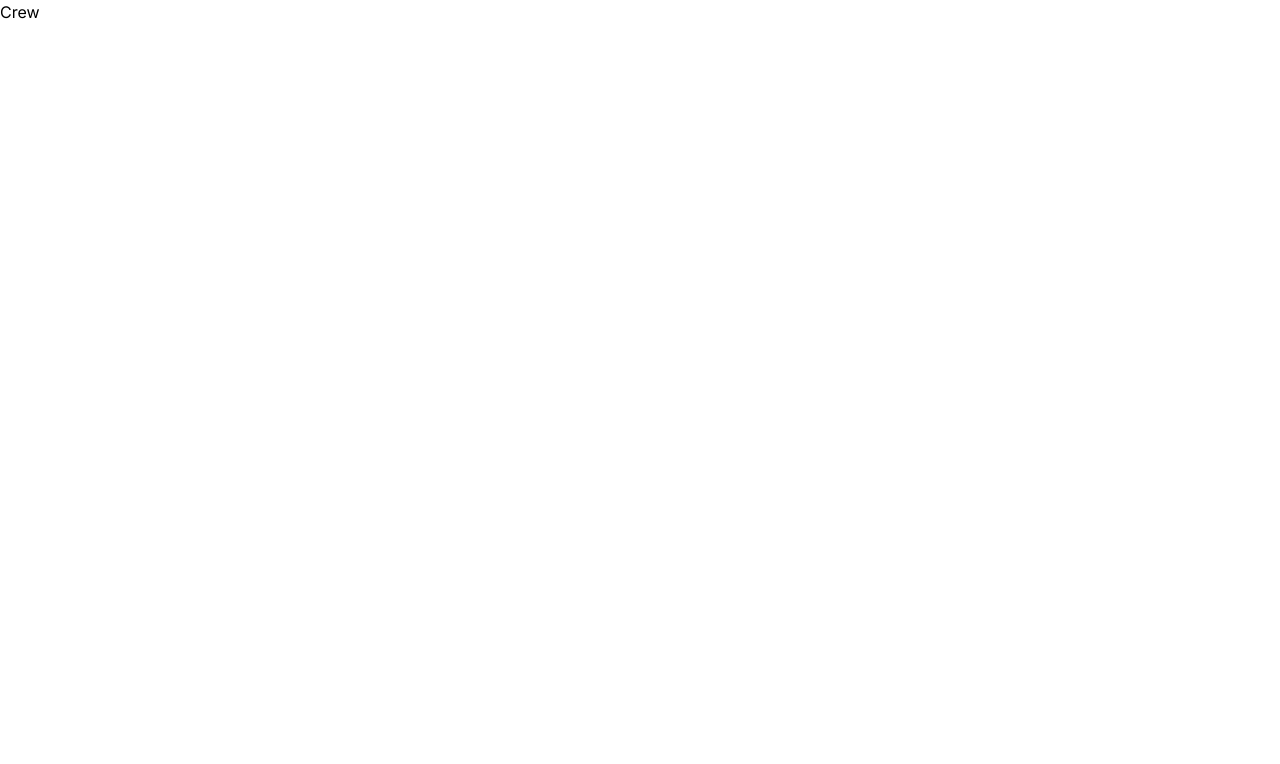
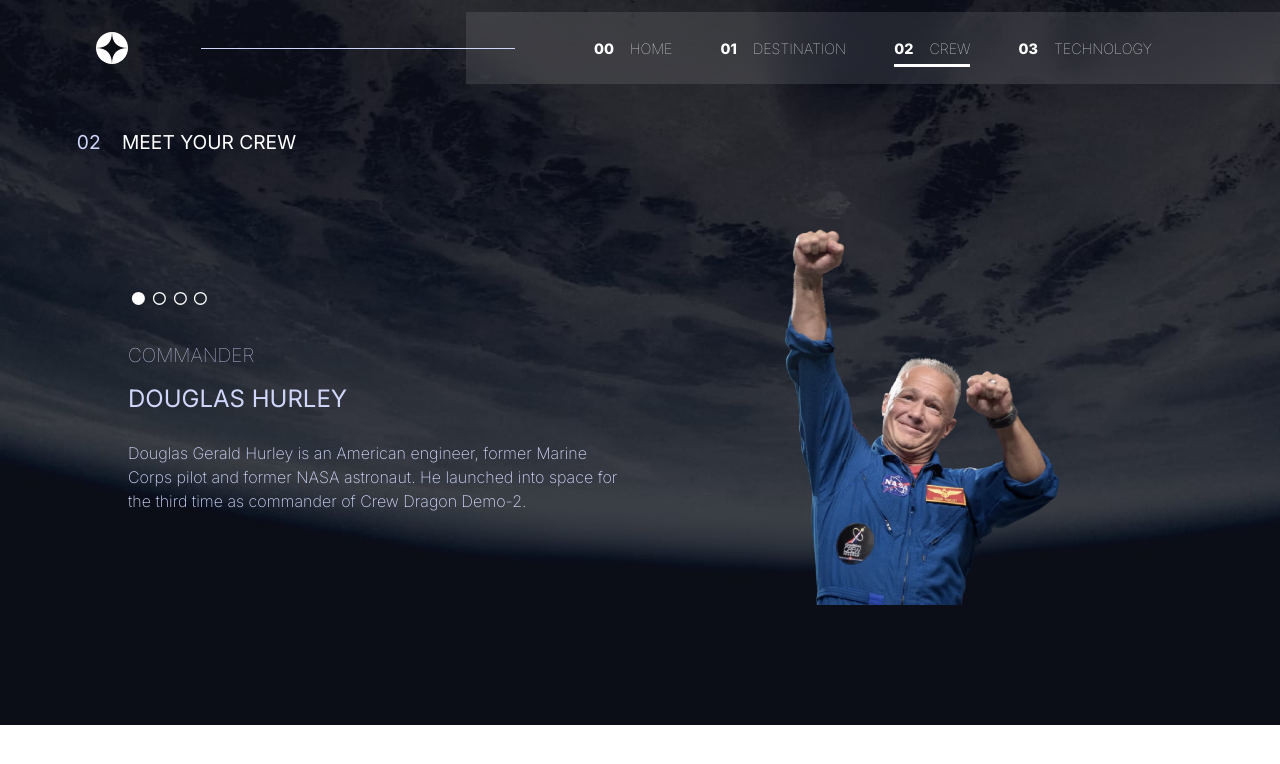
Before and after one commit to adeyemialameen04/Space-Tourism-Website, a React (Vite) app: page /crew in a window 1280 px wide. Shown: the top 764 px of the page. Built offline with nearby package versions, Linux system fonts and the light colour scheme.

Commit message:
created the cre page

```diff
--- a/src/pages/Crew/Crew.jsx
+++ b/src/pages/Crew/Crew.jsx
@@ -1,8 +1,45 @@
 import './crew.css';
+import { crew } from "../../data/crew";
+import Navbar from "../../components/Navbar";
+import { useState } from "react";
+import { BsRecord, BsRecordFill } from "react-icons/bs";
 
 const Crew = () => {
+
+  const [value, setValue] = useState(0);
+
+  const { name, images, role, bio } = crew[value];
   return (
-    <div>Crew</div>
+    <section className="crew__section" >
+      <Navbar />
+      <h1 className="title"><span>02</span> Meet Your Crew</h1>
+      <div className="crew__container">
+        <div className="crew__img">
+          <img src={images.webp} alt="" />
+        </div>
+        <div className="crew__info">
+          <div className="circles__btn">
+            {
+              crew.map((item, index) => (
+                <i
+                  key={item.id}
+                  className={`circles ${index === value && 'active-btn'}`}
+                  onClick={() => setValue(index)}>
+                  {index === value ? <BsRecordFill /> : <BsRecord />}
+                </i>
+              ))
+            }
+          </div>
+          {
+            <article className="crew">
+              <small>{role}</small>
+              <h4>{name}</h4>
+              <p>{bio}</p>
+            </article>
+          }
+        </div>
+      </div>
+    </section>
   );
 };
 
--- a/src/pages/Crew/crew.css
+++ b/src/pages/Crew/crew.css
@@ -0,0 +1,130 @@
+.crew__section {
+  background-image: url(/static/images/crew/background-crew-mobile.jpg);
+  background-repeat: no-repeat;
+  background-size: cover;
+  padding-bottom: 5rem;
+}
+
+.crew__container {
+  display: flex;
+  align-items: center;
+  justify-content: space-between;
+  flex-direction: column;
+  color: #D0D6F9;
+  width: 80%;
+  margin: 0 auto;
+}
+
+.crew__img img {
+  max-width: 60%;
+  /* padding-bottom: 0.2rem; */
+  margin: 0 auto;
+
+}
+
+.crew__info {
+  padding-top: 1.5rem;
+  border-top: 1px solid var(--clr-somehow-gray);
+}
+
+.circles__btn {
+  text-align: center;
+  display: flex;
+  align-items: center;
+  justify-content: center;
+}
+
+.circles {
+  font-size: 1.3rem;
+  color: white;
+}
+
+.crew__info .crew {
+  text-align: center;
+  margin-top: 2rem;
+  display: flex;
+  align-items: center;
+  flex-direction: column;
+  justify-content: center;
+}
+
+.crew__info .crew small {
+  font-size: 1.2rem;
+  text-transform: uppercase;
+  color: var(--clr-somehow-gray);
+  font-weight: 100;
+}
+
+.crew__info .crew h4 {
+  margin-top: 0.7rem;
+  font-size: 1.5rem;
+  font-weight: 400;
+  text-transform: uppercase;
+}
+
+.crew__info .crew p {
+  font-size: 0.9rem;
+  font-weight: 500;
+  margin-bottom: 0.5rem;
+  margin-top: 1.5rem;
+}
+
+
+@media (min-width: 780px) {
+  .crew__section {
+    background-image: url(/static/images/crew/background-crew-tablet.jpg);
+  }
+
+  .crew__container {
+    padding-block: 3rem;
+  }
+
+  .crew__section>.title {
+    text-align-last: left;
+    padding-left: 6%;
+  }
+
+  .crew__img {
+    order: 2;
+  }
+
+  .crew__info {
+    border: none;
+    max-width: 500px;
+    margin-bottom: 3rem;
+  }
+
+  .crew__info .crew p {
+    font-size: 1rem;
+    font-weight: 200;
+  }
+
+}
+
+@media (min-width: 1020px) {
+  .crew__section {
+    background-image: url(/static/images/crew/background-crew-desktop.jpg);
+  }
+
+  .crew__section>.title {
+    font-size: 1.2rem;
+    font-weight: 400;
+  }
+
+  .crew__container {
+    flex-direction: row;
+    gap: 4rem;
+    padding-block: 2.5rem;
+  }
+
+  .crew__info .crew {
+    align-items: start;
+    text-align: left;
+    justify-content: space-between;
+  }
+
+  .circles__btn {
+    align-items: start;
+    justify-content: start;
+  }
+}
```
